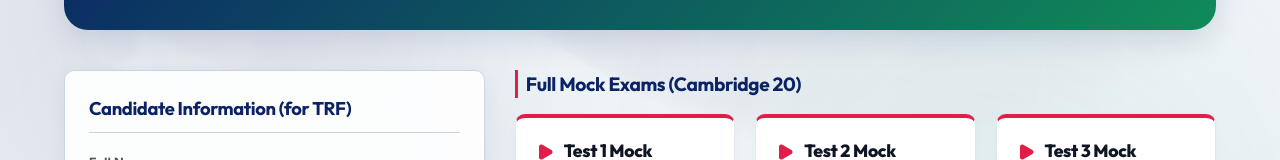
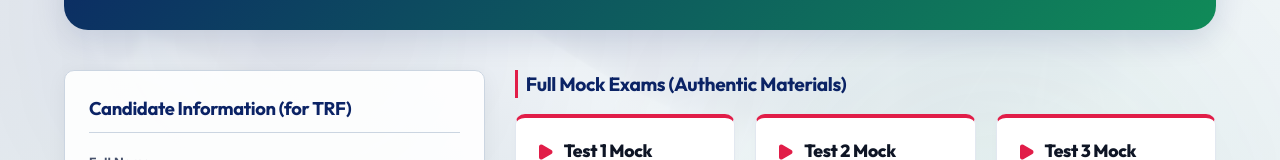
Before and after one commit to webdesignerkhasanov1-droid/ielts, a React (Vite) app: page / in a window 1280 px wide. Shown: the part 271-431 px from the top of the page. Built offline with nearby package versions, Linux system fonts and the light colour scheme; no server answers.

Commit message:
Rename Full Mock Exams Cambridge 20 reference to Authentic Materials

```diff
--- a/src/components/Dashboard.tsx
+++ b/src/components/Dashboard.tsx
@@ -167,7 +167,7 @@
           {/* Full Mock Exams Section */}
           <div>
             <h3 style={{ fontSize: '1.2rem', marginBottom: '16px', color: 'hsl(var(--primary))', borderLeft: '3px solid #e11d48', paddingLeft: '8px' }}>
-              {lang === 'UZ' ? 'To\'liq Mock Imtihonlar (Cambridge 20)' : 'Full Mock Exams (Cambridge 20)'}
+              {lang === 'UZ' ? 'To\'liq Mock Imtihonlar (Haqiqiy Materiallar)' : 'Full Mock Exams (Authentic Materials)'}
             </h3>
 
             <div style={{ display: 'grid', gridTemplateColumns: 'repeat(auto-fit, minmax(200px, 1fr))', gap: '20px' }}>
```
